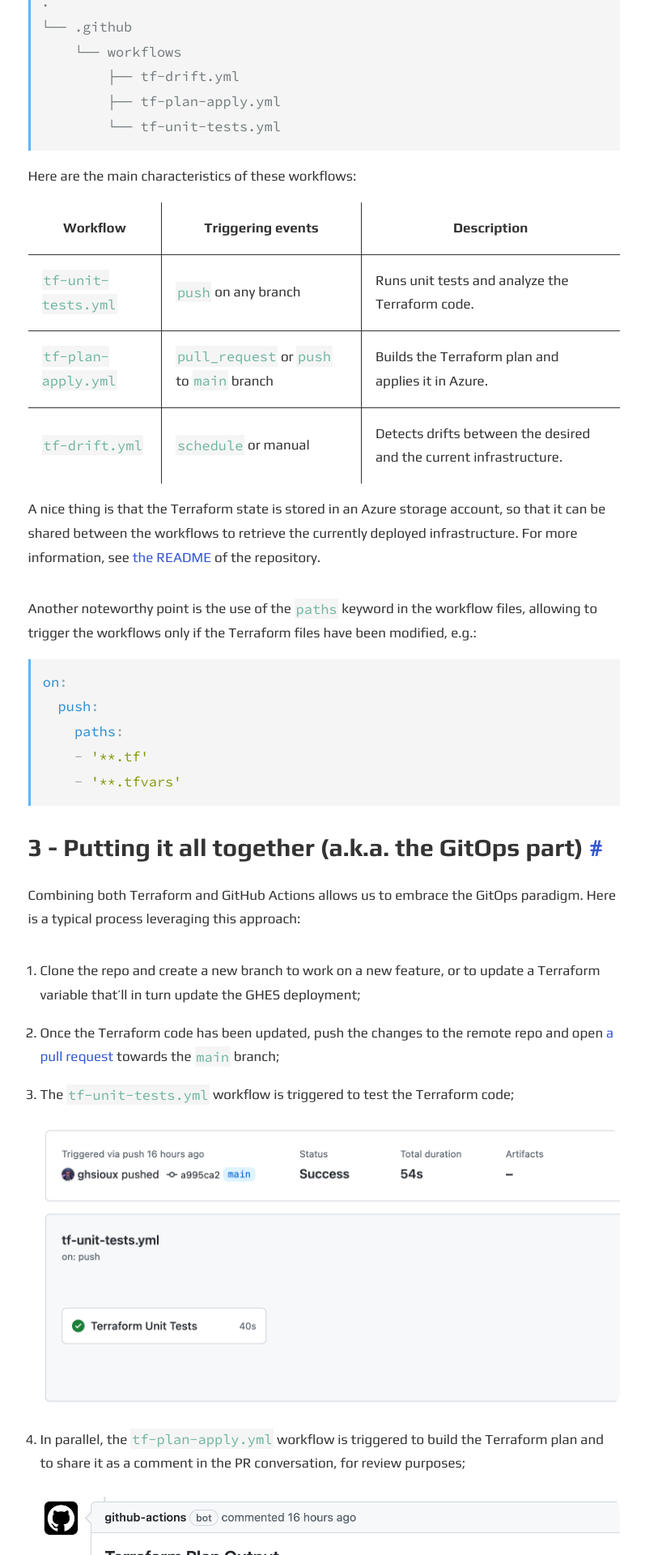
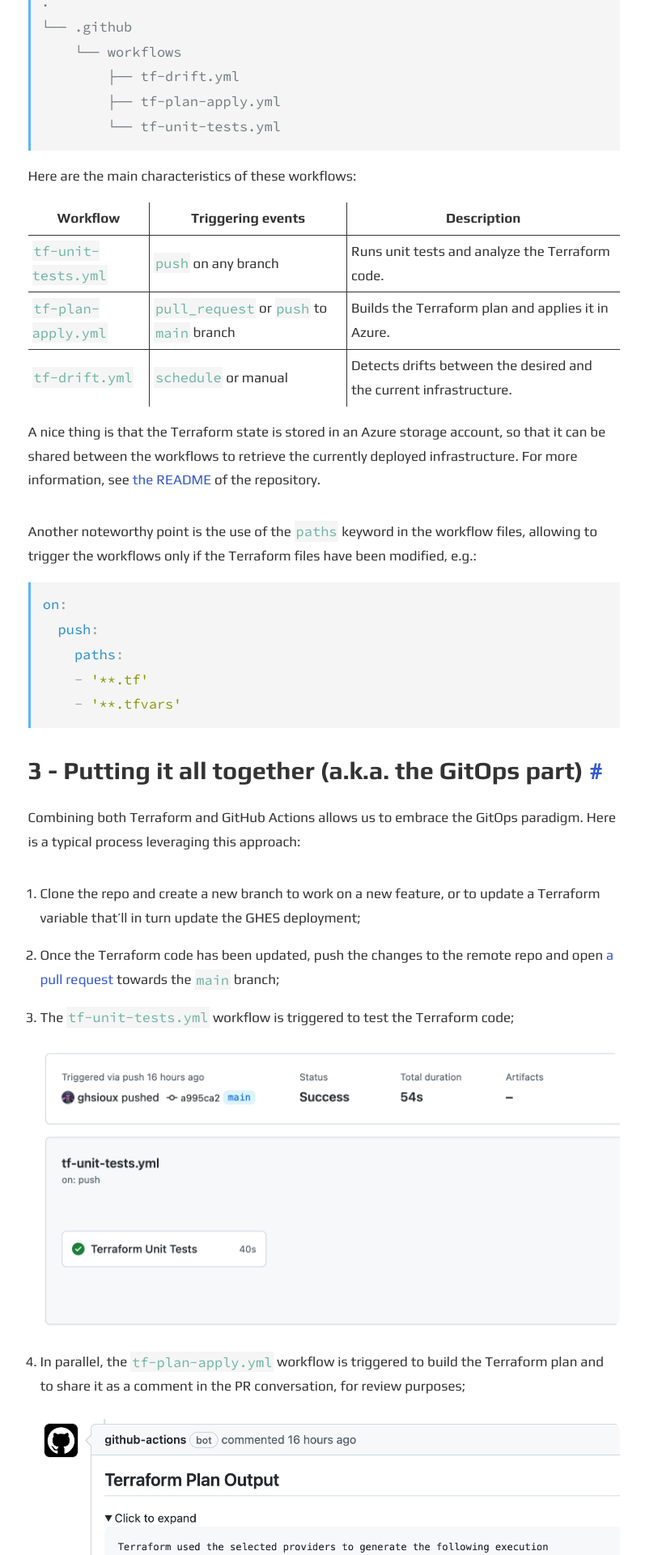
Before and after one commit to ghsioux/ghsioux.github.io, a Jekyll site: the page built from _posts/2023-01-10-ghes-azure-gitops.md, in a window 1280 px wide. Shown: the part 2063-3983 px from the top of the page at 81% size, without its empty margins (240-1037 px from the left). Built offline with Jekyll 4.4.1, drawn with Linux system fonts in a browser that asks for light colours.

Commit message:
fix table padding

```diff
--- a/_sass/_main.scss
+++ b/_sass/_main.scss
@@ -13,25 +13,24 @@
 }
 
 table {
+  margin: 0 auto;
   border-collapse: collapse;
+  border-style: hidden;
+  table-layout: auto;
+  width: "100%"
+  /*Remove all the outside
+  borders of the existing table*/
 }
-table td, table th {
-  border: 1px solid;
-  padding: 1em;
+table td {
+  padding: 0.3em;
+  border: 0.5px solid;
+  overflow: hidden;
+  text-overflow: ellipsis;
+  word-wrap: break-word;
 }
-table tr:first-child th {
-  border-top: 0;
-}
-table tr:last-child td {
-  border-bottom: 0;
-}
-table tr td:first-child,
-table tr th:first-child {
-  border-left: 0;
-}
-table tr td:last-child,
-table tr th:last-child {
-  border-right: 0;
+table th {
+  padding: 0.3em;
+  border: 0.5px solid;
 }
 
 #theme-toggle {
```
